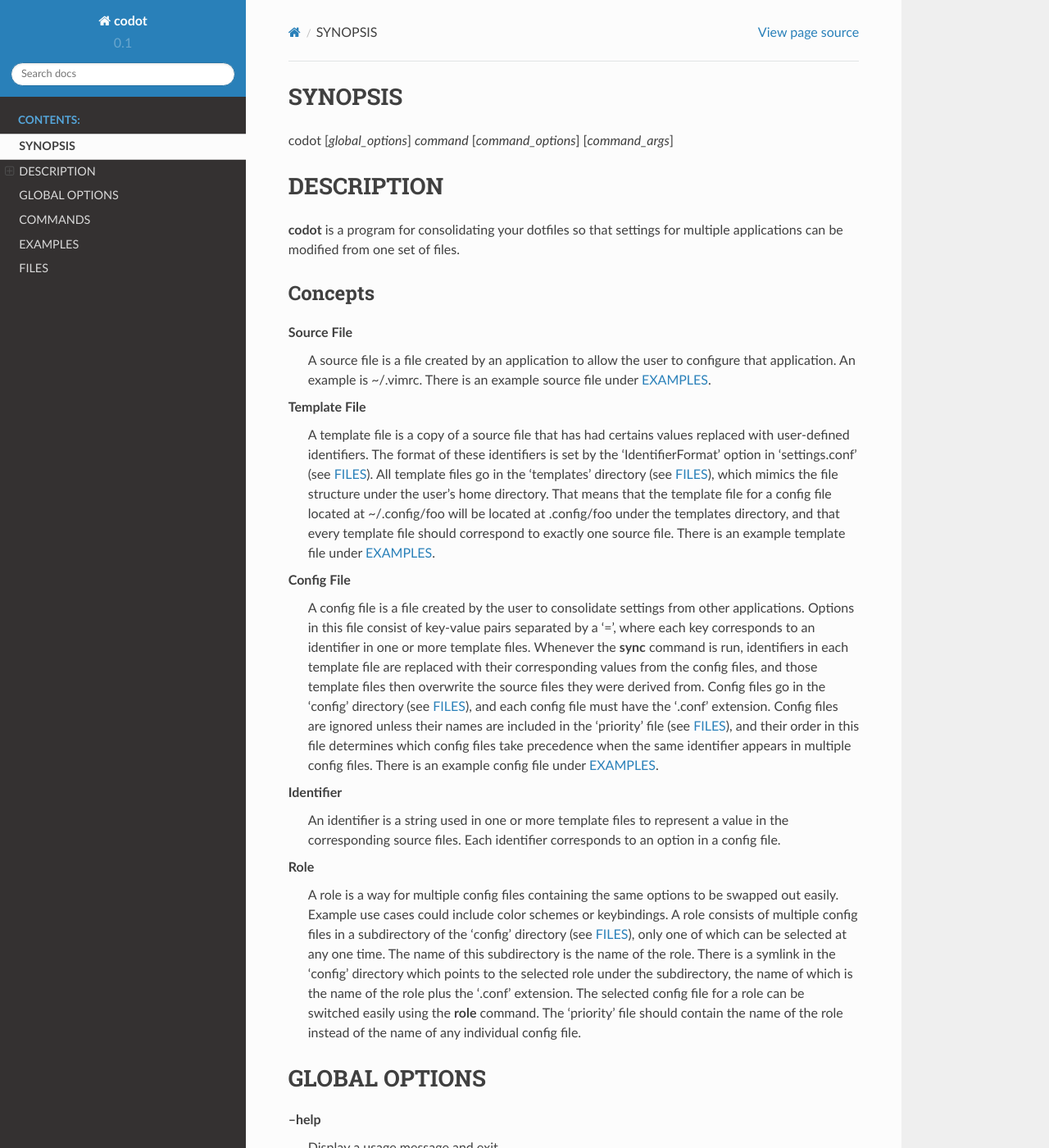
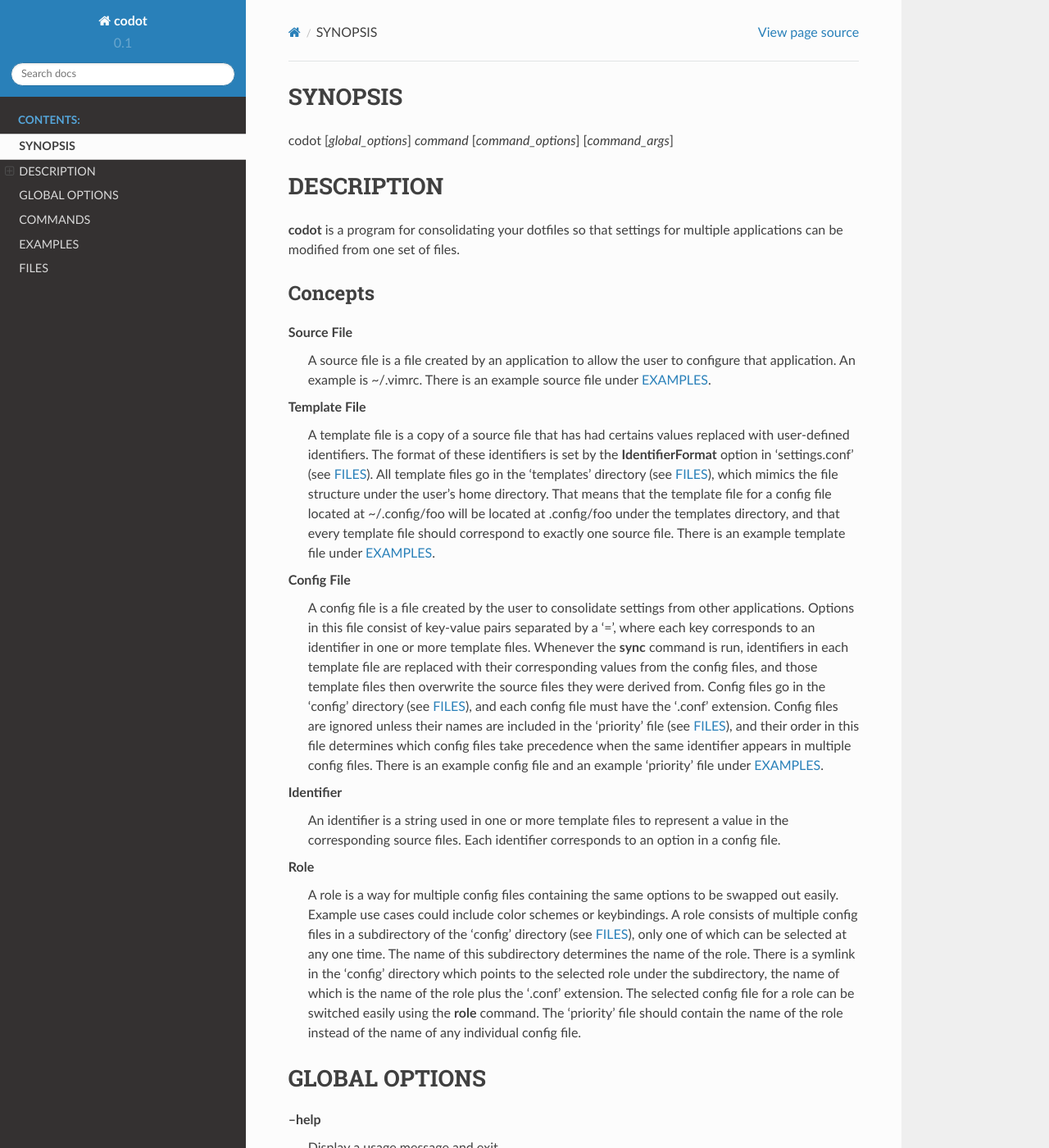
Before and after one commit to lostatc/codot, a Sphinx documentation site: the page built from docs/codot.1.rst, in a window 1280 px wide and 1400 px high. Shown: the whole window at 82% size. Built offline with Sphinx 7.4.7 and the Read the Docs theme 2.0.0, drawn with Linux system fonts in a browser that asks for light colours; some of the changed text lies outside the part shown.

Commit message:
Clarify documentation

```diff
--- a/docs/codot.1.rst
+++ b/docs/codot.1.rst
@@ -17,7 +17,7 @@ Source File
 Template File
     A template file is a copy of a source file that has had certains values
     replaced with user-defined identifiers. The format of these identifiers is
-    set by the 'IdentifierFormat' option in 'settings.conf' (see FILES_). All
+    set by the **IdentifierFormat** option in 'settings.conf' (see FILES_). All
     template files go in the 'templates' directory (see FILES_), which mimics
     the file structure under the user's home directory. That means that the
     template file for a config file located at ~/.config/foo will be located at
@@ -37,7 +37,7 @@ Config File
     ignored unless their names are included in the 'priority' file (see
     FILES_), and their order in this file determines which config files take
     precedence when the same identifier appears in multiple config files. There
-    is an example config file under EXAMPLES_.
+    is an example config file and an example 'priority' file under EXAMPLES_.
 
 Identifier
     An identifier is a string used in one or more template files to represent a
@@ -49,12 +49,13 @@ Role
     swapped out easily. Example use cases could include color schemes or
     keybindings. A role consists of multiple config files in a subdirectory of
     the 'config' directory (see FILES_), only one of which can be selected at
-    any one time. The name of this subdirectory is the name of the role. There
-    is a symlink in the 'config' directory which points to the selected role
-    under the subdirectory, the name of which is the name of the role plus the
-    '.conf' extension.  The selected config file for a role can be switched
-    easily using the **role** command.  The 'priority' file should contain the
-    name of the role instead of the name of any individual config file.
+    any one time. The name of this subdirectory determines the name of the
+    role. There is a symlink in the 'config' directory which points to the
+    selected role under the subdirectory, the name of which is the name of the
+    role plus the '.conf' extension.  The selected config file for a role can
+    be switched easily using the **role** command.  The 'priority' file should
+    contain the name of the role instead of the name of any individual config
+    file.
 
 GLOBAL OPTIONS
 ==============
@@ -140,10 +141,15 @@ configuration directory. ::
     priority
     settings.conf
 
+This is an example of what the the 'priority' file could look like. ::
+
+    desktop
+    color_scheme
+
 FILES
 =====
-~/.config/codot
-    This is the **codot** configuration directory. The program will respect
+~/.config/codot/
+    This is the **codot** program directory. The program will respect
     XDG_CONFIG_HOME and, if it is set, put the directory there instead.
 
     templates/
```
Also changed, not shown: other parts of docs/codot.1.rst (+6 -4 lines).
